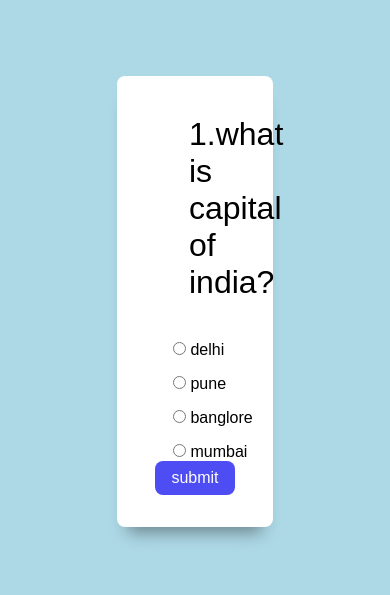
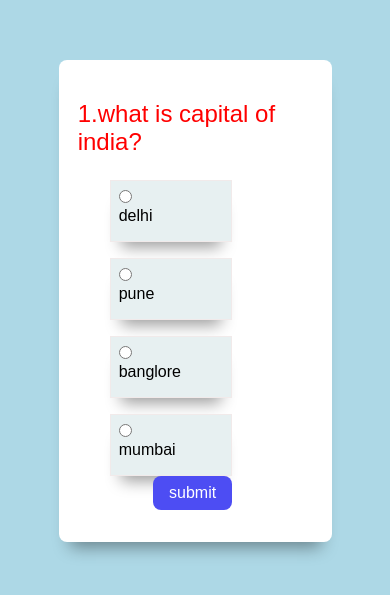
Before and after one commit to shubhisinghrana/Quiz-Application, a plain HTML site: page index.html in a window 390 px wide. Shown: the part 121-716 px from the top of the page. Drawn offline with Linux system fonts and the light colour scheme.

Commit message:
Update index.html

```diff
--- a/index.html
+++ b/index.html
@@ -14,7 +14,7 @@
         font-family:"josefin-sanse", sans-serif;
         }
          h3{
-             padding-left:4rem;
+             padding-left:2rem;
            }
         .container{
             width:100vw;
@@ -38,9 +38,16 @@
         }
         .row li{
             list-style:none;
+            border-color:rgb(241, 234, 234);
+            border-style:solid;
+            border-width:thin;
             font-size:1rem;
+            background-color:rgb(231, 240, 241);
             margin-top:1rem;
-            padding-left:3rem;
+            margin-left:3rem;
+            margin-right:10rem;
+            padding:0.5rem;
+            box-shadow:0 1rem 1rem -0.7rem rgba(0,0,0,0.4);
         }
         input{
             cursor:pointer;
@@ -83,6 +90,28 @@
         {
             background-color:rgb(194, 140, 245);
         }
+         @media(max-width:768px){
+        .row h3
+        {
+          font-size:1.5rem;
+          font-weight:300;
+          margin:0.5rem 0 1.5rem 0;
+          color:red;
+        }
+        .row{
+           width:70vw;
+            padding:2rem 0.5rem;
+            padding-left:0.2rem;
+            }
+        h3{
+             padding-left:1rem;
+           }
+           .row li{
+              padding-right:7rem;
+              margin-right:12rem;
+              padding-bottom:1rem;
+              }
+}
     </style>
 </head>
 <body>
```
